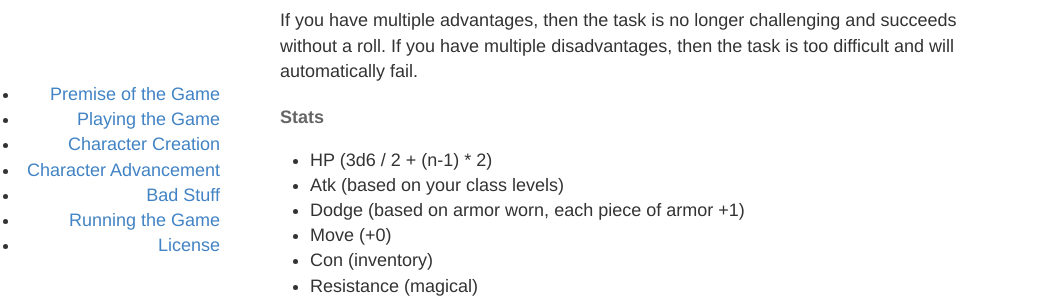
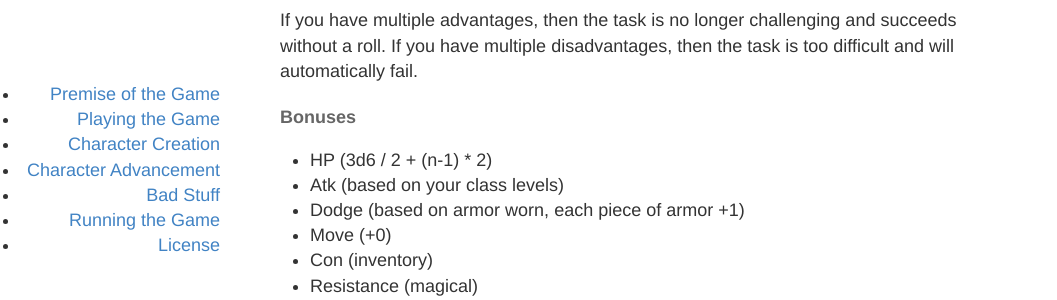
Before and after one commit to zechlau14/zechlau14.github.io, a Jekyll site: the page built from projects/heartbreaker.md, in a window 1280 px wide and 900 px high, scrolled down 1078 px. Shown: the part 153-453 px from the top of the window, without its empty margins (0-1057 px from the left). Built offline with Jekyll 4.4.1, drawn with Linux system fonts in a browser that asks for light colours.

Commit message:
Update heartbreaker.md

```diff
--- a/projects/heartbreaker.md
+++ b/projects/heartbreaker.md
@@ -28,7 +28,7 @@ If you have an advantage that makes the task that requires a roll easier, you ro
 
 If you have multiple advantages, then the task is no longer challenging and succeeds without a roll. If you have multiple disadvantages, then the task is too difficult and will automatically fail.
 
-#### Stats
+#### Bonuses
 
 * HP (3d6 / 2 + (n-1) * 2)
 * Atk (based on your class levels)
```
